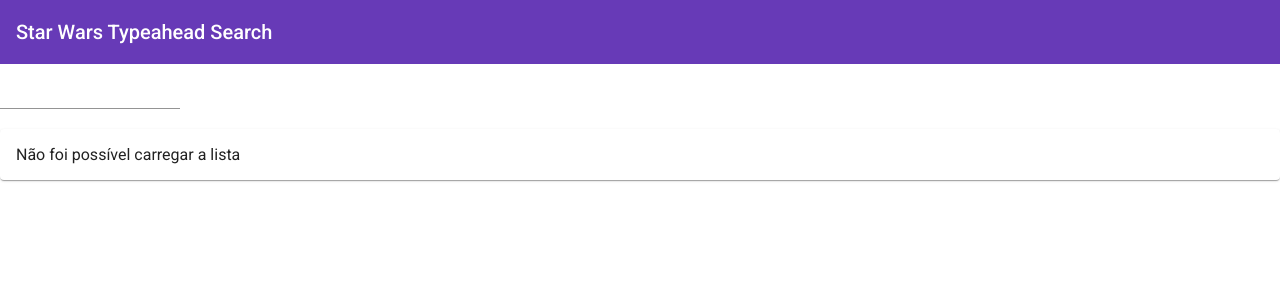
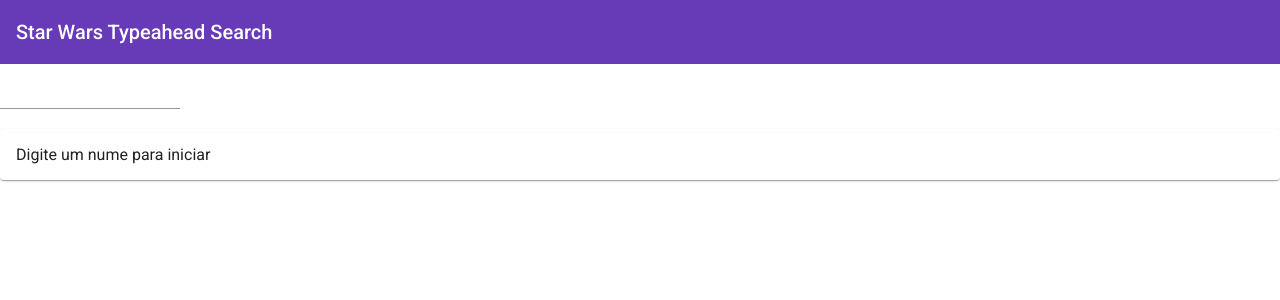
Before and after one commit to alegalliard/rxjs-labs, an Angular app: page / in a window 1280 px wide. Shown: the top 300 px of the page. Built offline with nearby package versions, Linux system fonts and the light colour scheme.

Commit message:
switchMap, tap

```diff
--- a/src/app/search/search.component.ts
+++ b/src/app/search/search.component.ts
@@ -1,7 +1,7 @@
 import { Component, OnInit } from '@angular/core';
 import { FormControl } from '@angular/forms';
 import { HttpClient } from '@angular/common/http';
-import { startWith, map, mergeMap, filter, debounceTime, retry } from 'rxjs/operators';
+import { startWith, map, tap, mergeMap, filter, debounceTime, retry, switchMap } from 'rxjs/operators';
 
 // URL: `https://swapi.co/api/people/?search=${v}`
 
@@ -14,13 +14,13 @@
 5. deve esperar o usuário parar de digitar por pelo menos meio segundo - OK (ver debounceTime)
 6. deve tentar fazer a requisição pelo menos 5 vezes antes de dar erro - OK (ver retry)
 7. deve exibir uma mensagem de 'carregando...' toda vez q começar uma nova busca  - OK (ver startWith no pipe da conexão)
-8. um resultado de uma busca antiga nunca deve sobrepor uma nova
+8. um resultado de uma busca antiga nunca deve sobrepor uma nova - OK (ver switchMap X margeMap)
 
 Definições
 
 map: aplica uma dada função para cada valo emitido pelo Observable de origem e emite o valor como um Observable
 
-mergeMap: projeta cada valor de origem num Observable e é mergeado como Observable final
+mergeMap: projeta cada valor de origem num Observable e é mergeado como Observable final, não importa a ordem
 
 filter: filtra itens emitidos pelo Observable de origem emitindo somente aqueles q satisfazem a regra
 
@@ -28,6 +28,7 @@
 
 retry: retorna um Observable q espelha o Observable de origem quando há erro/exception e tenta a chamada novamente quantas vezes forem definidas
 
+switchMap: projeta cada valor de origem num Observable e é mergeado como Observable final, mas só emite o mais recente
 */
 
 
@@ -45,13 +46,14 @@
     debounceTime(500),
     filter(val => val.length > 2),
     map(val => `https://swapi.co/api/people/?search=${val}`),
-    mergeMap(url => this.http.get(url)
+    switchMap(url => this.http.get(url)
         .pipe(
           retry(5),
           map(results => results['results']),
           startWith({message: 'Carregando...'})
         )),
-    startWith({message: 'Não foi possível carregar a lista'})
+    startWith({message: 'Digite um nume para iniciar'}),
+    tap(console.log)
   );
 
   constructor(
```
